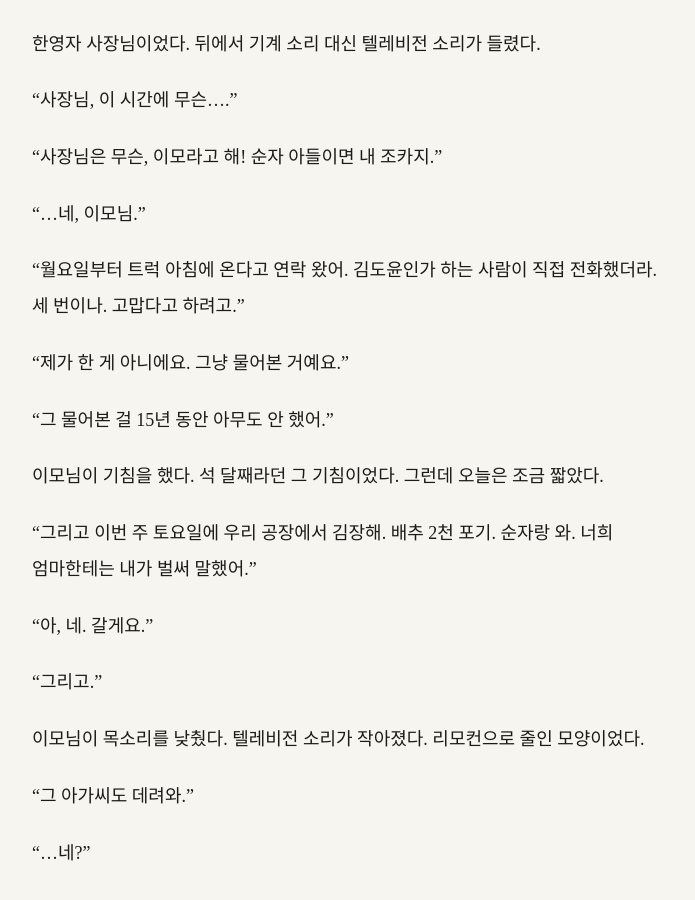
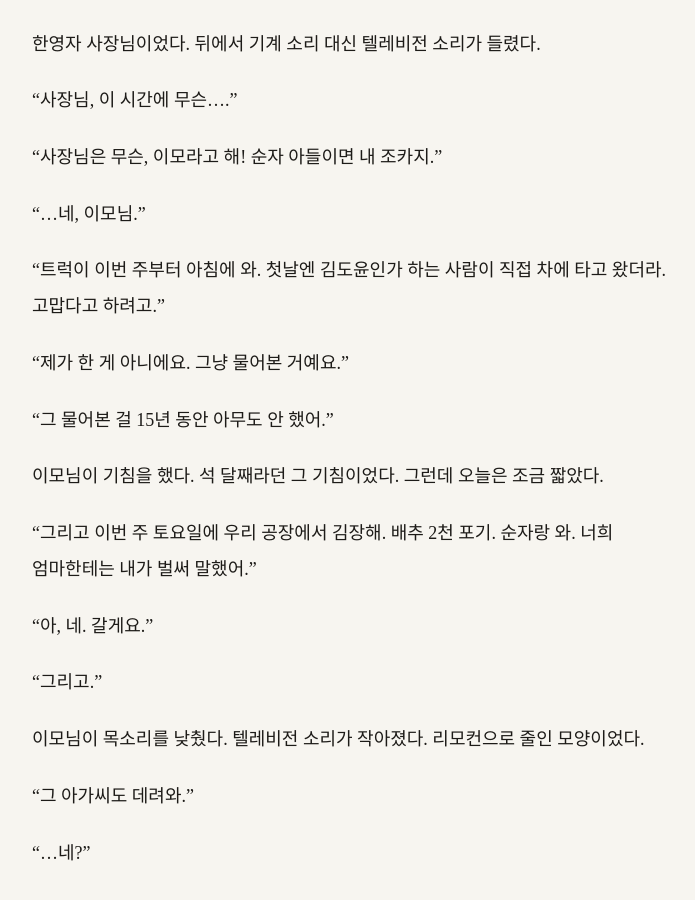
Before and after one commit to JunKimKR/ai-chairman, a Jekyll site: the page built from _posts/2026-11-08-ep009.md, in a window 1280 px wide and 900 px high, scrolled down 7930 px. Shown: the whole window, without its empty margins (288-983 px from the left). Built offline with Jekyll 4.4.1, drawn with Linux system fonts in a browser that asks for light colours.

Commit message:
날짜 기준 메모 정정, 9화 트럭 대사 정리
Co-Authored-By: Claude Opus 5.5 <noreply@anthropic.com>
Claude-Session: https://claude.ai/code/session_01GhaAciYNSThpZF7SSfyfRh

```diff
--- a/_posts/2026-11-08-ep009.md
+++ b/_posts/2026-11-08-ep009.md
@@ -249,7 +249,7 @@ title: "9화. 멸치볶음은 덜 달게"
 
 "…네, 이모님."
 
-"월요일부터 트럭 아침에 온다고 연락 왔어. 김도윤인가 하는 사람이 직접 전화했더라. 세 번이나. 고맙다고 하려고."
+"트럭이 이번 주부터 아침에 와. 첫날엔 김도윤인가 하는 사람이 직접 차에 타고 왔더라. 고맙다고 하려고."
 
 "제가 한 게 아니에요. 그냥 물어본 거예요."
 
```
Also changed, not shown: STORY_SO_FAR.md (+2 -2 lines).
